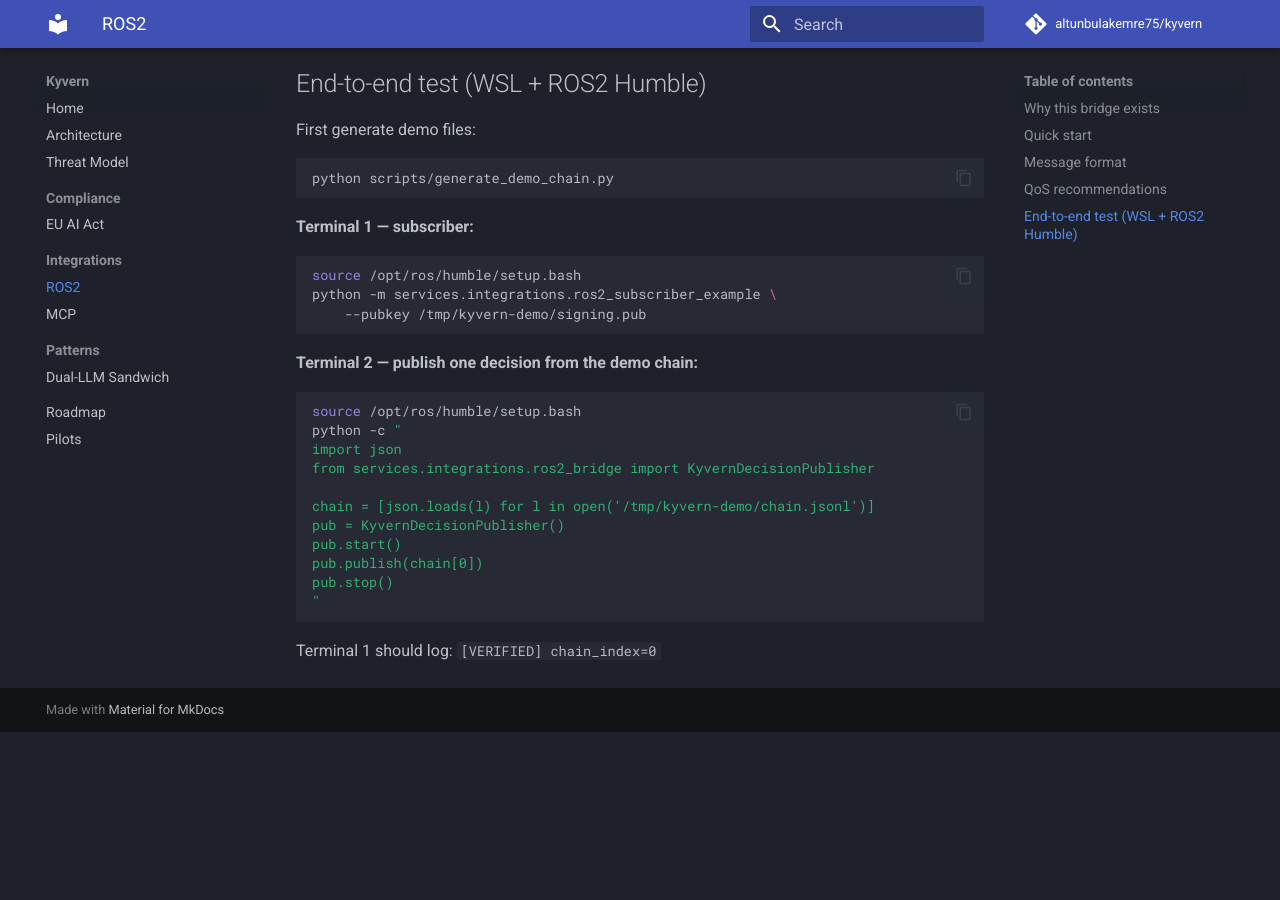
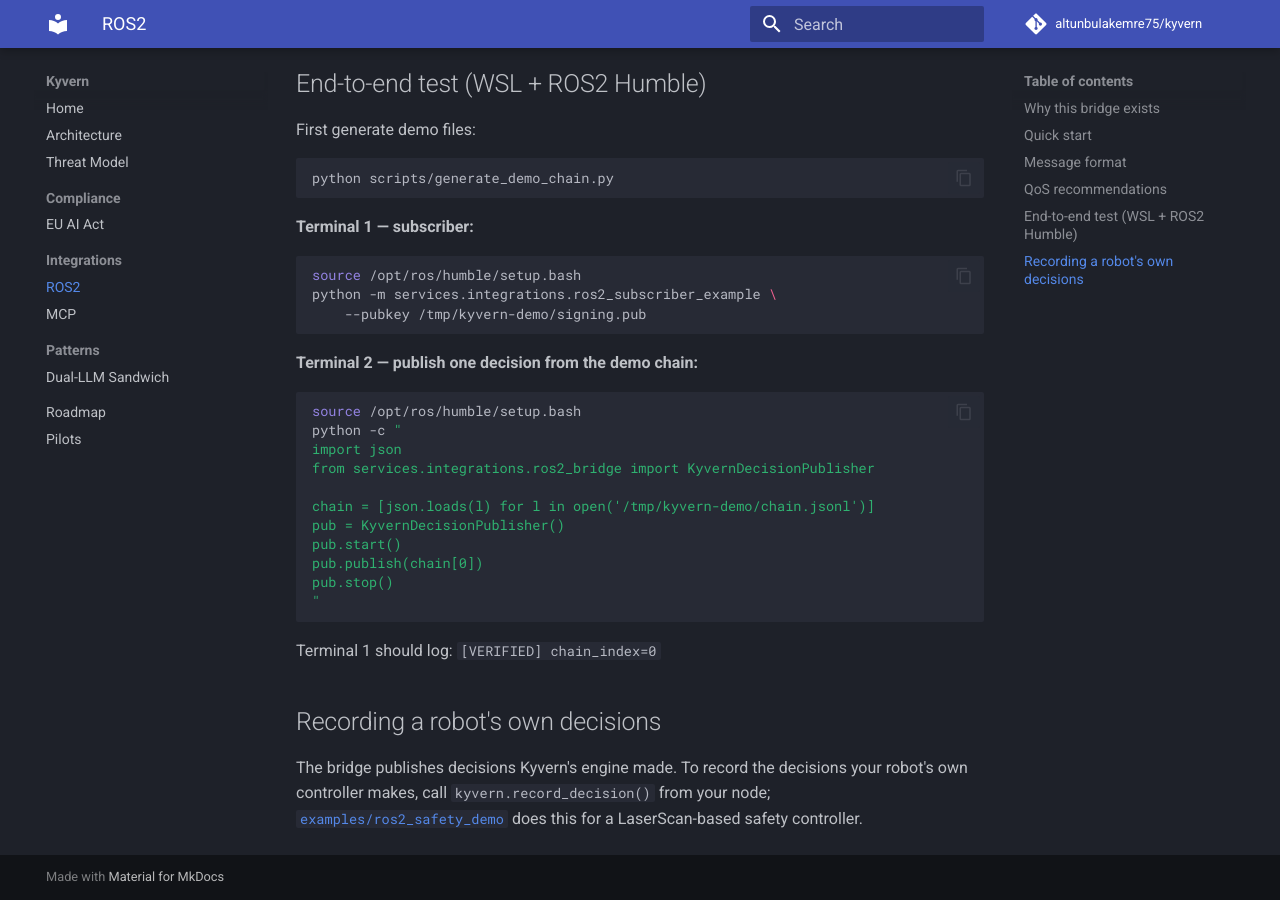
Before and after one commit to altunbulakemre75/kernel, an MkDocs documentation site: the page built from docs/integrations/ros2.md, in a window 1280 px wide and 900 px high, scrolled down 1948 px. Built offline with MkDocs 1.6.1 and Material for MkDocs 9.7.7, drawn with Linux system fonts in a browser that asks for light colours; comment, search, counter and statistics services are not loaded; before the commit the page ends 2680 px from its top, so only the background shows below that.

Commit message:
docs: point to the ROS2 safety-controller demo
Co-Authored-By: Claude Opus 5.5 <noreply@anthropic.com>

````diff
--- a/docs/integrations/ros2.md
+++ b/docs/integrations/ros2.md
@@ -108,3 +108,10 @@ pub.stop()
 ```
 
 Terminal 1 should log: `[VERIFIED] chain_index=0`
+
+## Recording a robot's own decisions
+
+The bridge publishes decisions Kyvern's engine made. To record the
+decisions your robot's own controller makes, call `kyvern.record_decision()`
+from your node; [`examples/ros2_safety_demo`](https://github.com/altunbulakemre75/kyvern/tree/main/examples/ros2_safety_demo) does this for a
+LaserScan-based safety controller.
````
Also changed, not shown: CHANGELOG.md (+5 -0 lines), README.md (+5 -0 lines), docs/index.md (+5 -0 lines).
